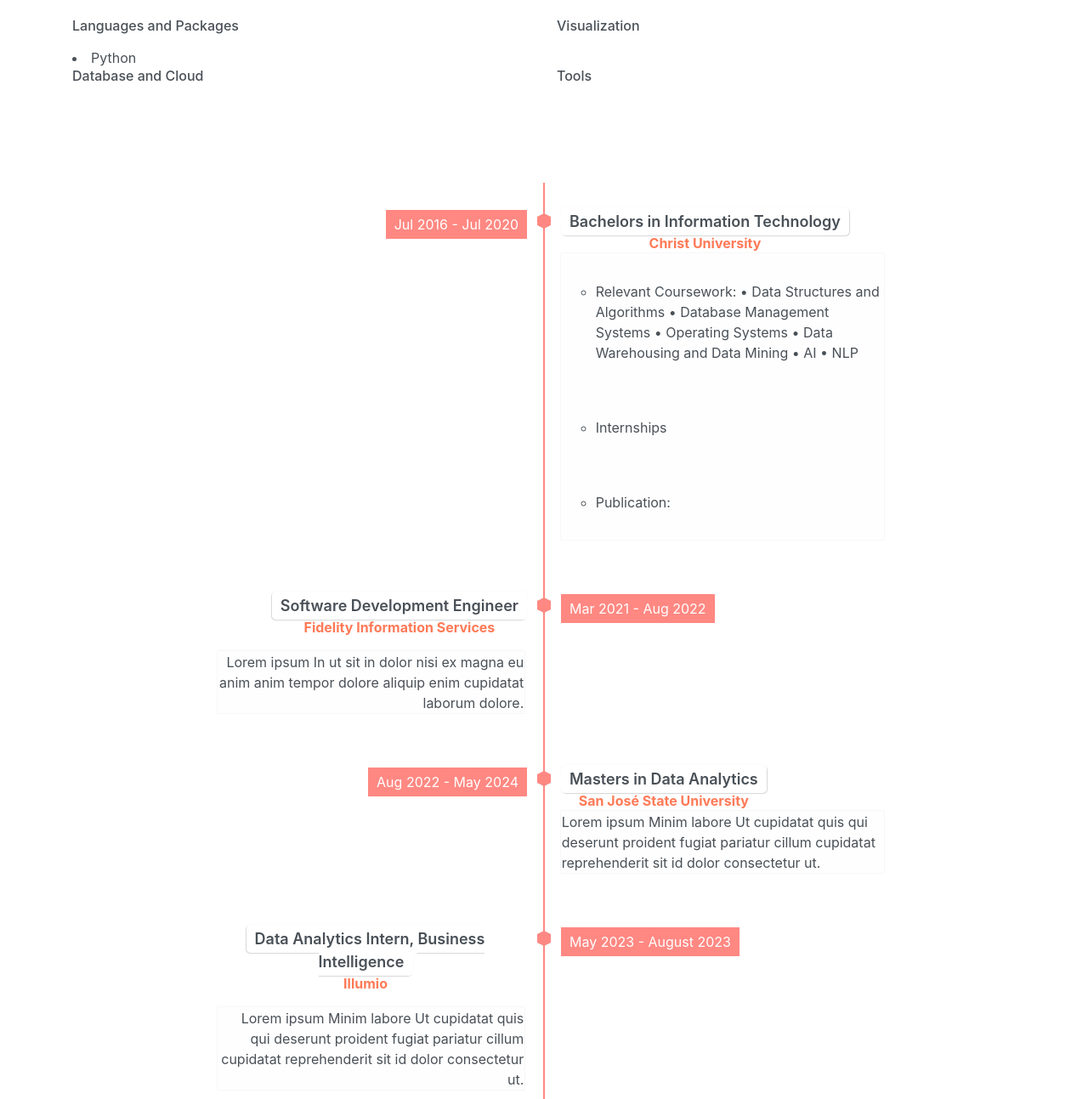
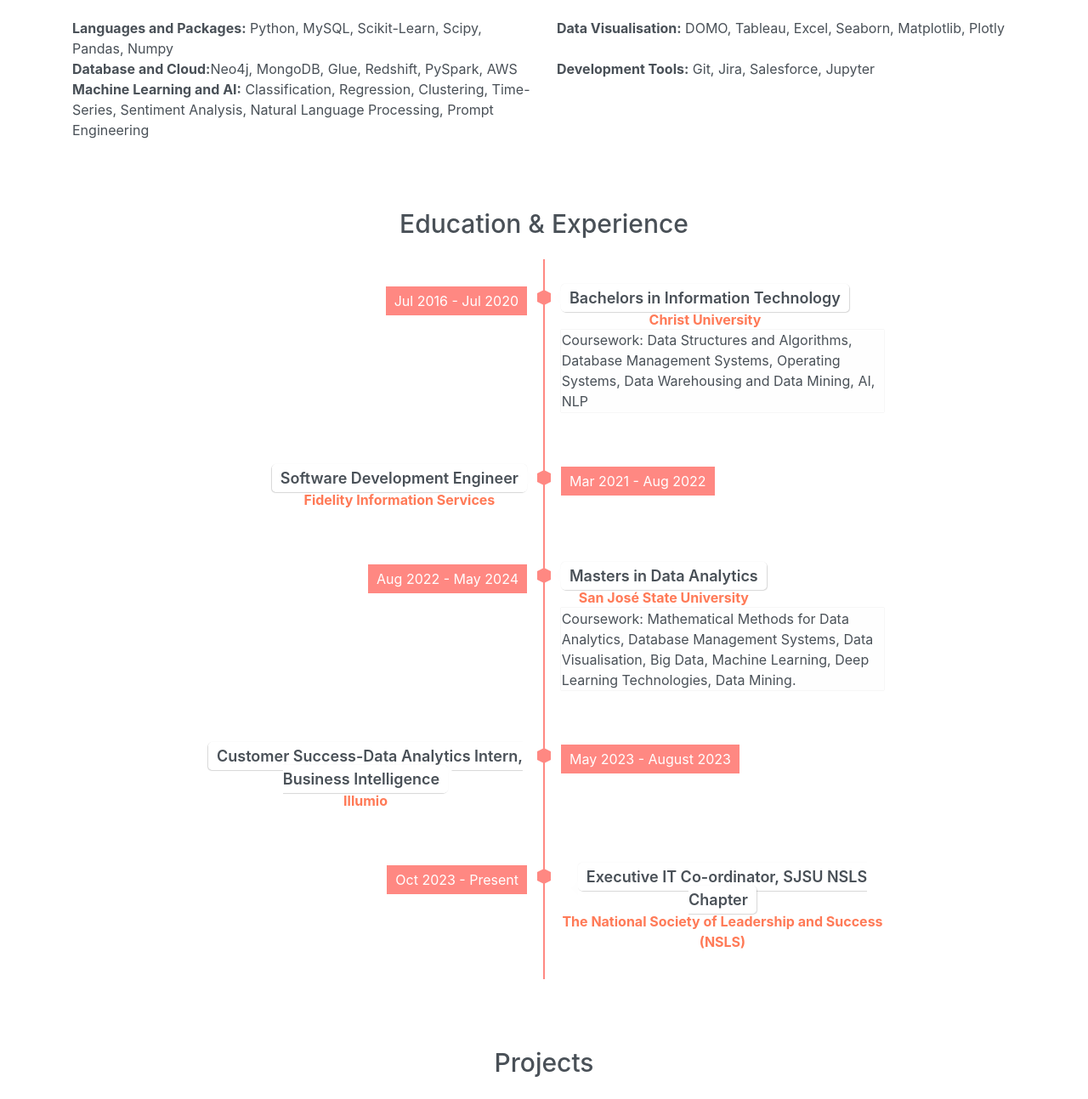
Before and after one commit to rashmishreev/rashmishreev.github.io, a website: page steller/public_html/index.html in a window 1280 px wide. Shown: the part 1507-2800 px from the top of the page at 85% size. Drawn offline with Linux system fonts and the light colour scheme.

Commit message:
Update index.html

```diff
--- a/steller/public_html/index.html
+++ b/steller/public_html/index.html
@@ -28,10 +28,10 @@
                         <a class="nav-link" href="#skills">Skills</a>
                     </li>
                     <li class="nav-item">
-                        <a class="nav-link" href="#experience">Experience</a>
+                        <a class="nav-link" href="#timeline">Experience</a>
                     </li>
                     <li class="nav-item">
-                        <a class="nav-link" href="#education">Education</a>
+                        <a class="nav-link" href="#timeline">Education</a>
                     </li>
                     <li class="nav-item">
                         <a class="nav-link" href="#projects">Projects</a>
@@ -80,7 +80,7 @@
         </div>
 
         <!-- Header-widget -->
-        <div class="widget">
+        <!-- <div class="widget">
             <div class="widget-item">
                 <h2>124</h2>
                 <p>Happy Clients</p>
@@ -93,7 +93,7 @@
                 <h2>789</h2>
                 <p>Awards Won</p>
             </div>
-        </div>
+        </div> -->
     </header>
     <!-- End of Page Header -->
 
@@ -108,7 +108,7 @@
                     <h6 class="title">Rashmi Shree Veeraiah</h6>
                     <p class="subtitle">MS Data Analytics</p>
                     <p>I'm a Data Analytics Major at San José State University and I'm passionate about discovering insights from data and exploring Data Science, Analytics, Machine Learning, Large Language Models, and AI. </p>
-                    <p>I bring a wealth of diverse industry experience, with a background in software development within FinTech, application development, data analysis, and business intelligence in the cybersecurity sector, coupled with a rewarding stint in academia as an educator.</p>
+                    <p>I bring a wealth of diverse industry experience, with a background in Software Development within FinTech, Application Development, Data Science, and Analytics in the cybersecurity sector, coupled with a rewarding stint in academia as an educator.</p>
                     <p>Outside of my academic and professional commitments, I enjoy being in nature—whether by the ocean, under the sky, or in the mountains. I'm that rare individual who negotiates the delicate alliance between being a dog and a cat person – a furry diplomat if you will! I like tackling challenges and learning new things.</p>
                     <button class="btn btn-primary rounded mt-3" onclick="openResume()">View my Resumé</button>
                 </div>
@@ -123,24 +123,27 @@
             <!-- <p class="mb-5 pb-4">Lorem ipsum dolor sit amet, consectetur adipisicing elit. In alias dignissimos. <br> rerum commodi corrupti, temporibus non quam.</p> -->
             <div class="row text-left">
                 <div class="col-sm-6">
-                    <h6 class="mb-3">Languages and Packages</h6>
-                    <li> Python </li>
+                    <b>Languages and Packages:</b> Python, MySQL, Scikit-Learn, Scipy, Pandas, Numpy
                 </div>
                 <div class="col-sm-6">
-                    <h6 class="mb-3">Visualization</h6>
+                    <b>Data Visualisation:</b> DOMO, Tableau, Excel, Seaborn, Matplotlib, Plotly
                 </div>
                 <div class="col-sm-6">
-                    <h6 class="mb-3">Database and Cloud</h6>
+                    <b>Database and Cloud:</b>Neo4j, MongoDB, Glue, Redshift, PySpark, AWS
                 </div>
                 <div class="col-sm-6">
-                    <h6 class="mb-3">Tools</h6>
+                    <b>Development Tools:</b> Git, Jira, Salesforce, Jupyter
+                </div>
+                <div class="col-sm-6">
+                    <b>Machine Learning and AI:</b> Classification, Regression, Clustering, Time-Series, Sentiment Analysis, Natural Language Processing, Prompt Engineering
                 </div>
             </div>
         </div>
     </section>
     <!-- End of Skills sections -->
 
-    <section>
+    <section id="timeline">
+        <div class="container text-center"><h6 class="section-title mb-4">Education & Experience</h6></div>
         <ul class="timeline">
             <!-- Item 1 -->
             <li>
@@ -153,11 +156,11 @@
                 </div>
                 </div>
                 <div class="desc">
-                    <ul>
-                        <li> Relevant Coursework: • Data Structures and Algorithms • Database Management Systems • Operating Systems • Data Warehousing and Data Mining • AI • NLP </li>
-                       <li> Internships </li>
-                       <li> Publication:  </li>
-                    </ul>
+                   <!--  <ul>  -->
+                       <!--  <li> -->Coursework: Data Structures and Algorithms, Database Management Systems, Operating Systems, Data Warehousing and Data Mining, AI, NLP <!-- </li> -->
+                       <!-- li> Internships </li>
+                       <li> Publication:  </li> -->
+                    <!-- </ul> -->
               </div>
             </li>
 
@@ -170,7 +173,7 @@
                   <span class="flag">Software Development Engineer</span>
                   <div style="font-weight: bold;"><a href="https://www.fisglobal.com/en" target="_blank">Fidelity Information Services</a></div>
                 </div>
-                <div class="desc">Lorem ipsum In ut sit in dolor nisi ex magna eu anim anim tempor dolore aliquip enim cupidatat laborum dolore.</div>
+                <!-- <div class="desc">Lorem ipsum In ut sit in dolor nisi ex magna eu anim anim tempor dolore aliquip enim cupidatat laborum dolore.</div> -->
               </div>
             </li>
 
@@ -183,7 +186,7 @@
                   <span class="flag">Masters in Data Analytics</span>
                   <div style="font-weight: bold;"><a href="https://www.sjsu.edu/" target="_blank">San José State University</a></div>
                 </div>
-                <div class="desc">Lorem ipsum Minim labore Ut cupidatat quis qui deserunt proident fugiat pariatur cillum cupidatat reprehenderit sit id dolor consectetur ut.</div>
+                <div class="desc">Coursework: Mathematical Methods for Data Analytics, Database Management Systems, Data Visualisation, Big Data, Machine Learning, Deep Learning Technologies, Data Mining.</div>
               </div>
             </li>
 
@@ -193,12 +196,25 @@
                 <div class="direction-l">
                   <div class="flag-wrapper">
                     <span class="hexa"></span>
-                    <span class="flag">Data Analytics Intern, Business Intelligence</span>
+                    <span class="flag">Customer Success-Data Analytics Intern, Business Intelligence</span>
                     <div style="font-weight: bold;"><a href="https://www.illumio.com/" target="_blank">Illumio</a></div>
                   </div>
-                  <div class="desc">Lorem ipsum Minim labore Ut cupidatat quis qui deserunt proident fugiat pariatur cillum cupidatat reprehenderit sit id dolor consectetur ut.</div>
-                </div>
+<!--                   <div class="desc">Lorem ipsum Minim labore Ut cupidatat quis qui deserunt proident fugiat pariatur cillum cupidatat reprehenderit sit id dolor consectetur ut.</div>
+ -->                </div>
               </li>
+
+              <!-- Item 5 -->
+            <li>
+                <div class="direction-l"><span class="time">Oct 2023 - Present</span></div>
+                  <div class="direction-r">
+                    <div class="flag-wrapper">
+                      <span class="hexa"></span>
+                      <span class="flag">Executive IT Co-ordinator, SJSU NSLS Chapter</span>
+                      <div style="font-weight: bold;"><a href="https://www.nsls.org/" target="_blank">The National Society of Leadership and Success (NSLS)</a></div>
+                    </div>
+<!--                     <div class="desc">Coursework: Mathematical Methods for Data Analytics, Database Management Systems, Data Visualisation, Big Data, Machine Learning, Deep Learning Technologies, Data Mining.</div>
+ -->                  </div>
+                </li>
 
           </ul>
         </section>
@@ -497,7 +513,7 @@
 
     <!-- Hire me section -->
     <section class="bg-gray p-0 section">
-        <div class="container">
+        <!-- <div class="container">
             <div class="card bg-primary">
                 <div class="card-body text-light">
                     <div class="row align-items-center">
@@ -511,7 +527,7 @@
                     </div>
                 </div>
             </div>
-        </div>
+        </div> -->
     </section>
     <!-- End od Hire me section. -->
 
@@ -581,13 +597,13 @@
 <script>
     function openResume() {
         // Open the resume in a new window
-        var newWindow = window.open('https://drive.google.com/file/d/1DWpuw5HPLnYN3geTbU8JeUsmrgSEUjNy/view?usp=drive_link', '_blank');
+        var newWindow = window.open('https://drive.google.com/file/d/1k-H9K0NAIt5an2H3LRnpHe_FGkIUpVEd/view?usp=drive_link', '_blank');
 
         // Trigger the download in the new window
         newWindow.document.addEventListener('DOMContentLoaded', function () {
             var downloadLink = newWindow.document.createElement('a');
-            downloadLink.href = 'https://drive.google.com/file/d/1DWpuw5HPLnYN3geTbU8JeUsmrgSEUjNy/view?usp=drive_link';
-            downloadLink.download = 'https://drive.google.com/file/d/1DWpuw5HPLnYN3geTbU8JeUsmrgSEUjNy/view?usp=drive_link';
+            downloadLink.href = 'https://drive.google.com/file/d/1k-H9K0NAIt5an2H3LRnpHe_FGkIUpVEd/view?usp=drive_link';
+            downloadLink.download = 'https://drive.google.com/file/d/1k-H9K0NAIt5an2H3LRnpHe_FGkIUpVEd/view?usp=drive_link';
             downloadLink.click();
         });
     }
```
